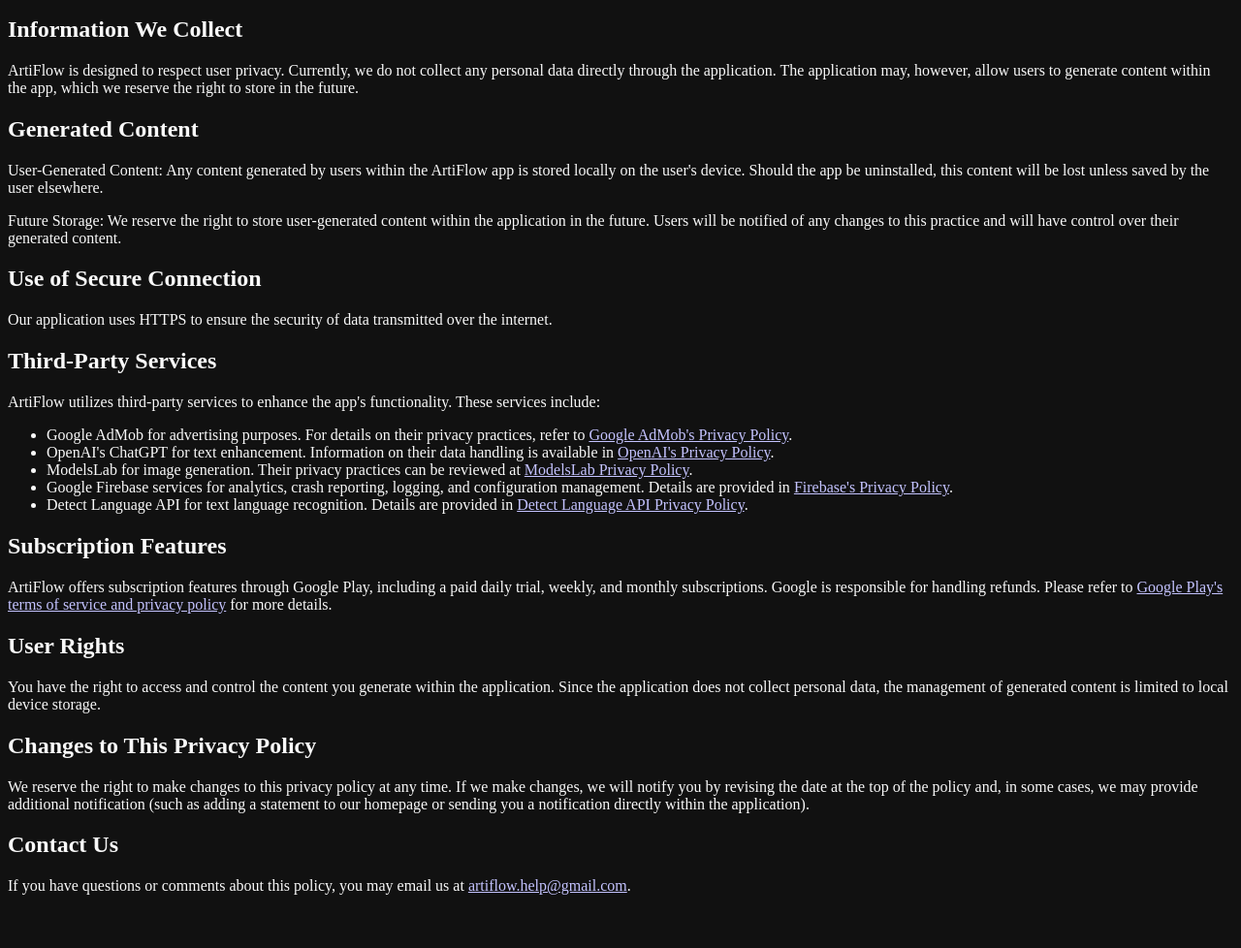
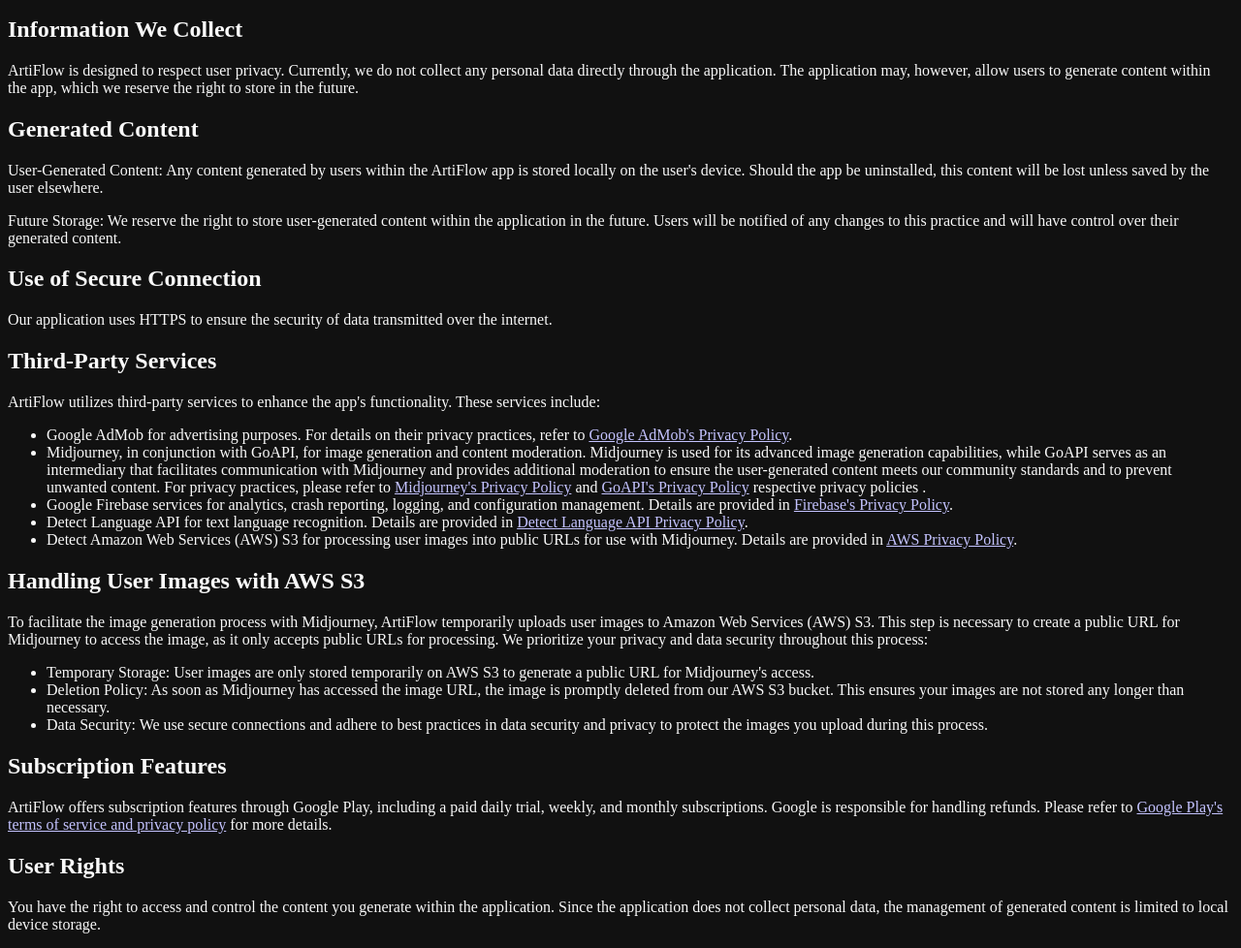
Before and after one commit to bobKotlin/ArtiFlowPrivacyPolicy, a plain HTML site: page index.html in a window 1280 px wide. Shown: the part 119-1097 px from the top of the page at 97% size. Before the commit the page ends 1058 px from the top, so only its background shows below. Drawn offline with Linux system fonts and the light colour scheme.

Commit message:
Update index.html

```diff
--- a/index.html
+++ b/index.html
@@ -40,11 +40,18 @@
 
     <ul>
         <li>Google AdMob for advertising purposes. For details on their privacy practices, refer to <a href="https://support.google.com/admob/answer/6128543?hl=en" target="_blank">Google AdMob's Privacy Policy</a>.</li>
-        <li>OpenAI's ChatGPT for text enhancement. Information on their data handling is available in <a href="https://openai.com/policies/privacy-policy" target="_blank">OpenAI's Privacy Policy</a>.</li>
-        <li>ModelsLab for image generation. Their privacy practices can be reviewed at <a href="https://modelslab.com/p/privacy-policy" target="_blank">ModelsLab Privacy Policy</a>.</li>
+        <li>Midjourney, in conjunction with GoAPI, for image generation and content moderation. Midjourney is used for its advanced image generation capabilities, while GoAPI serves as an intermediary that facilitates communication with Midjourney and provides additional moderation to ensure the user-generated content meets our community standards and to prevent unwanted content. For privacy practices, please refer to <a href="https://docs.midjourney.com/docs/privacy-policy" target="_blank">Midjourney's Privacy Policy</a> and <a href="https://www.goapi.ai/privacy-policy" target="_blank">GoAPI's Privacy Policy</a> respective privacy policies .</li>
         <li>Google Firebase services for analytics, crash reporting, logging, and configuration management. Details are provided in <a href="https://firebase.google.com/support/privacy" target="_blank">Firebase's Privacy Policy</a>.</li>
         <li>Detect Language API for text language recognition. Details are provided in <a href="https://detectlanguage.com/privacy_policy" target="_blank">Detect Language API Privacy Policy</a>.</li>
+        <li>Detect Amazon Web Services (AWS) S3 for processing user images into public URLs for use with Midjourney. Details are provided in <a href="https://aws.amazon.com/privacy" target="_blank">AWS Privacy Policy</a>.</li>
     </ul>
+    <h2>Handling User Images with AWS S3</h2>
+    <p>To facilitate the image generation process with Midjourney, ArtiFlow temporarily uploads user images to Amazon Web Services (AWS) S3. This step is necessary to create a public URL for Midjourney to access the image, as it only accepts public URLs for processing. We prioritize your privacy and data security throughout this process:</p>
+    <ul>
+        <li>Temporary Storage: User images are only stored temporarily on AWS S3 to generate a public URL for Midjourney's access.</li>
+        <li>Deletion Policy: As soon as Midjourney has accessed the image URL, the image is promptly deleted from our AWS S3 bucket. This ensures your images are not stored any longer than necessary.</li>
+        <li>Data Security: We use secure connections and adhere to best practices in data security and privacy to protect the images you upload during this process.</li>
+   </ul>
     <h2>Subscription Features</h2>
     <p>ArtiFlow offers subscription features through Google Play, including a paid daily trial, weekly, and monthly subscriptions. Google is responsible for handling refunds. Please refer to <a href="https://play.google.com/intl/en-US_us/about/play-terms/" target="_blank">Google Play's terms of service and privacy policy</a> for more details.</p>
     <h2>User Rights</h2>
```
